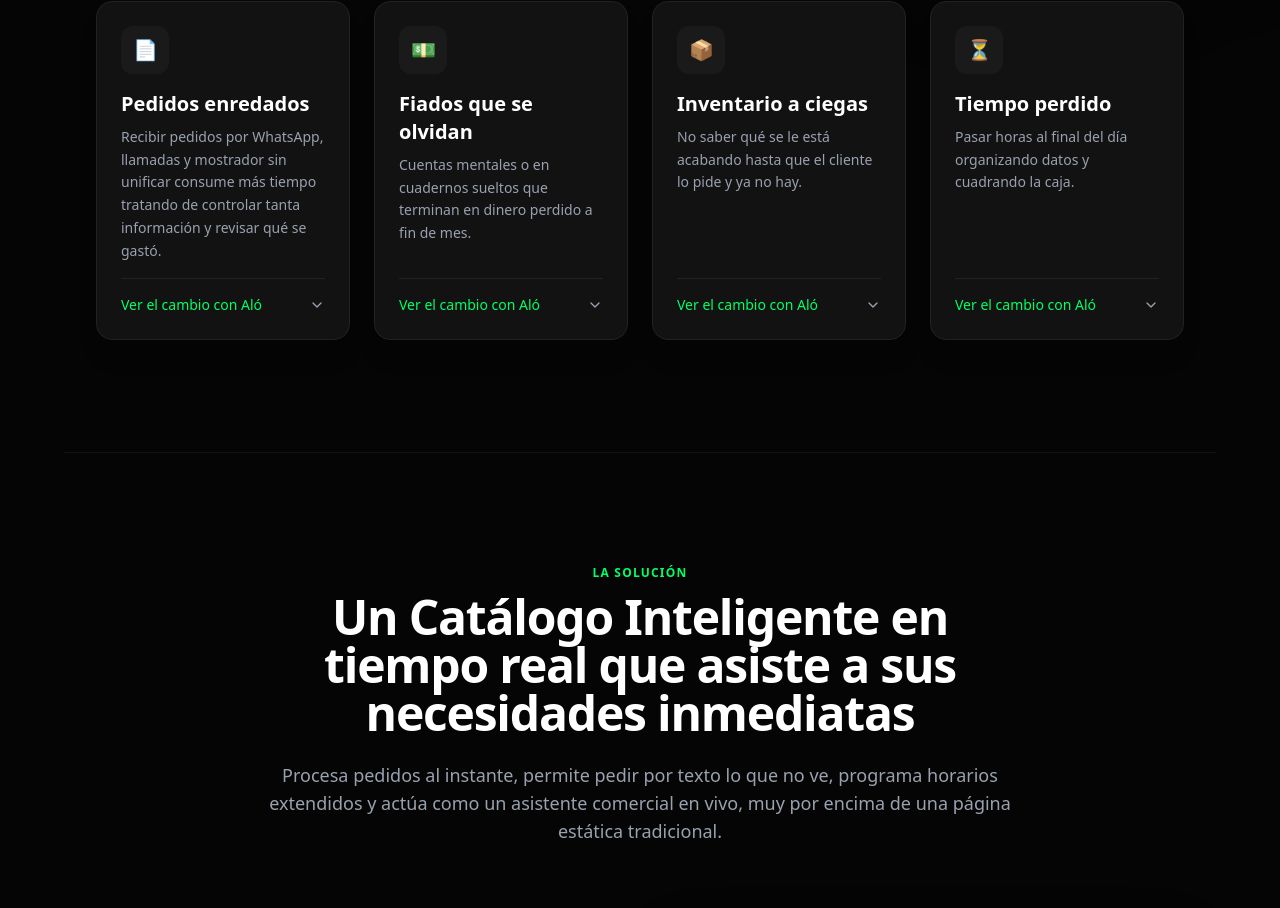
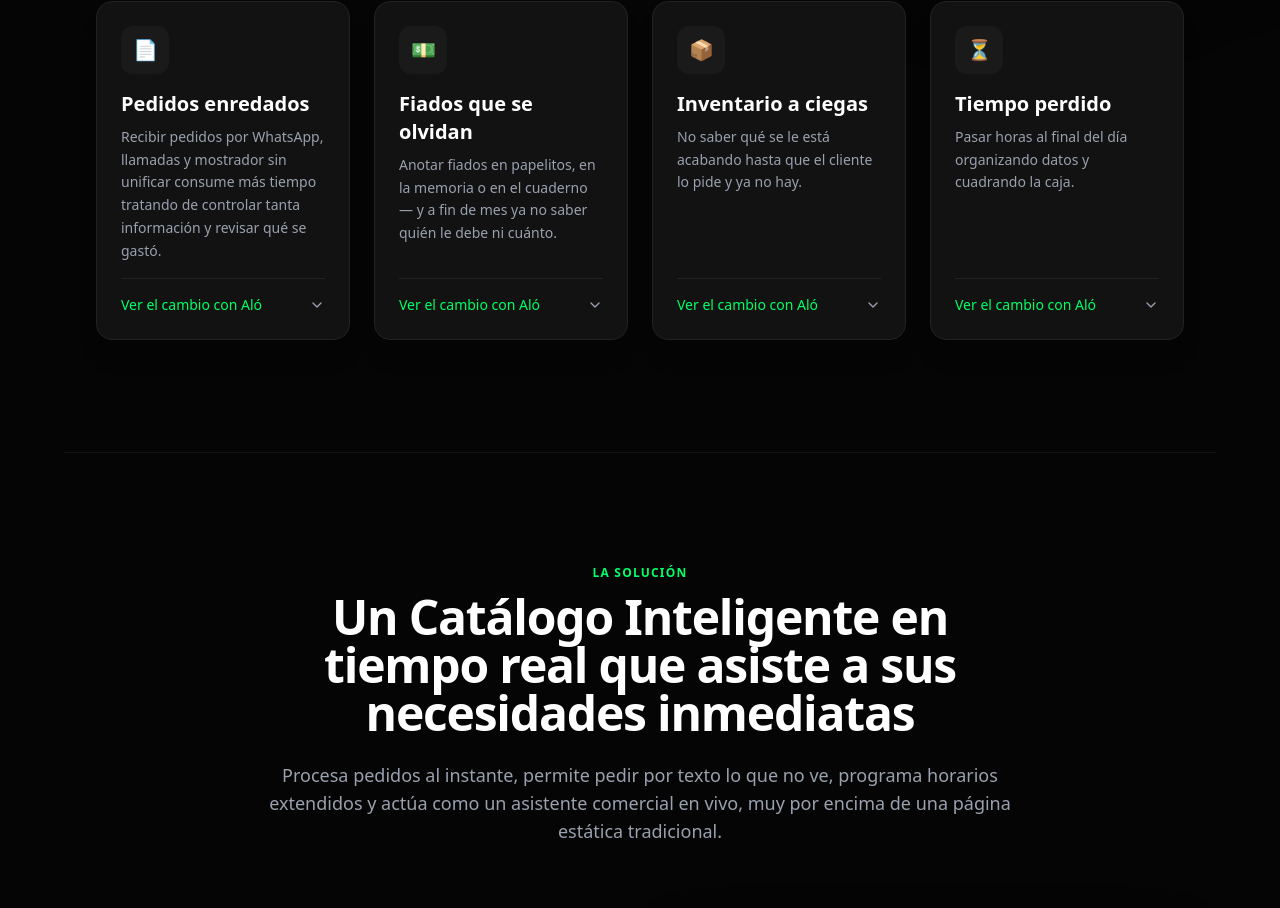
Before and after one commit to AloDigital2026/-alodigital-web, a React (Vite) app: page / in a window 1280 px wide. Shown: the part 1058-1966 px from the top of the page. Built offline with nearby package versions, Linux system fonts and the light colour scheme.

Commit message:
Update problem descriptions and examples in ProblemSection

```diff
--- a/src/components/ProblemSection.tsx
+++ b/src/components/ProblemSection.tsx
@@ -17,15 +17,15 @@ const PROBLEMS: ProblemItem[] = [
     icon: '📄',
     title: 'Pedidos enredados',
     description: 'Recibir pedidos por WhatsApp, llamadas y mostrador sin unificar consume más tiempo tratando de controlar tanta información y revisar qué se gastó.',
-    antes: 'Revisar chats uno por uno mientras atiende el mostrador, y olvidar responder a alguien.',
+    antes: 'Un cliente le escribe por WhatsApp mientras atiende a otro en el mostrador, y a los cinco minutos ya no se acuerda de ninguno de los dos.',
     despues: 'Los pedidos de WhatsApp entran organizados solos. Los que le llegan por teléfono o en el mostrador, los anota en su cuaderno de siempre — solo le toma una foto y quedan organizados igual.',
   },
   {
     id: 'fiados',
     icon: '💵',
     title: 'Fiados que se olvidan',
-    description: 'Cuentas mentales o en cuadernos sueltos que terminan en dinero perdido a fin de mes.',
-    antes: 'Cuentas anotadas que al final son más trabajo para organizar, fiados en tiempo real.',
+    description: 'Anotar fiados en papelitos, en la memoria o en el cuaderno — y a fin de mes ya no saber quién le debe ni cuánto.',
+    antes: 'Fiados anotados en cualquier parte. A fin de mes, ni usted mismo sabe cuánto le deben.',
     despues: 'Cada fiado queda registrado en su tablero. Usted solo marca cuando se lo pagan.',
   },
   {
@@ -33,16 +33,16 @@ const PROBLEMS: ProblemItem[] = [
     icon: '📦',
     title: 'Inventario a ciegas',
     description: 'No saber qué se le está acabando hasta que el cliente lo pide y ya no hay.',
-    antes: 'Sin saber qué se está acabando y qué hay me toma más tiempo tener control de inventario.',
-    despues: 'Alerta automática cuando un producto está por acabarse, para reabastecer a tiempo.',
+    antes: "El cliente le pide algo, usted dice 'sí, hay', y cuando va a buscarlo ya se acabó. O peor: se acabó hace días y usted no lo sabía.",
+    despues: 'Le avisa solo cuando un producto está por acabarse — sin que usted tenga que revisar estante por estante.',
   },
   {
     id: 'tiempo',
     icon: '⏳',
     title: 'Tiempo perdido',
     description: 'Pasar horas al final del día organizando datos y cuadrando la caja.',
-    antes: 'Pasar horas al final del día organizando datos y cuadrando la caja.',
-    despues: 'Su caja del día ya calculada, lista para revisar en un solo vistazo. Sistema compatible con otros sistemas o con POS.',
+    antes: 'Terminar de atender a las 9 de la noche y todavía tener que sentarse a sumar, cuadrar y revisar todo lo del día.',
+    despues: 'Su caja del día ya calculada, lista para revisar en un solo vistazo — y compatible con el sistema que ya usa, si tiene uno.',
   },
 ];
 
```
